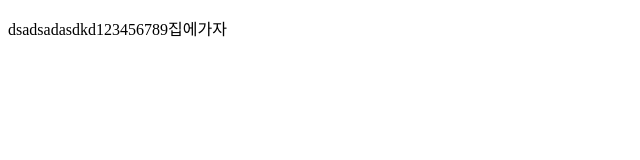
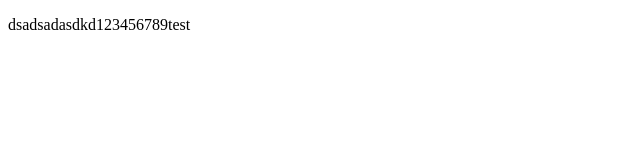
Before and after one commit to godianz/git-test, a plain HTML site: page index.html in a window 1280 px wide. Shown: the whole page, without its empty margins (0-640 px from the left). Drawn offline with Linux system fonts and the light colour scheme.

Commit message:
third-commit

```diff
--- a/index.html
+++ b/index.html
@@ -4,6 +4,6 @@
 <title>Document</title>
 </head>
 <body>
-    <p>dsadsadasdkd123456789집에가자</p>
+    <p>dsadsadasdkd123456789test</p>
 </body>
 </html>
```
